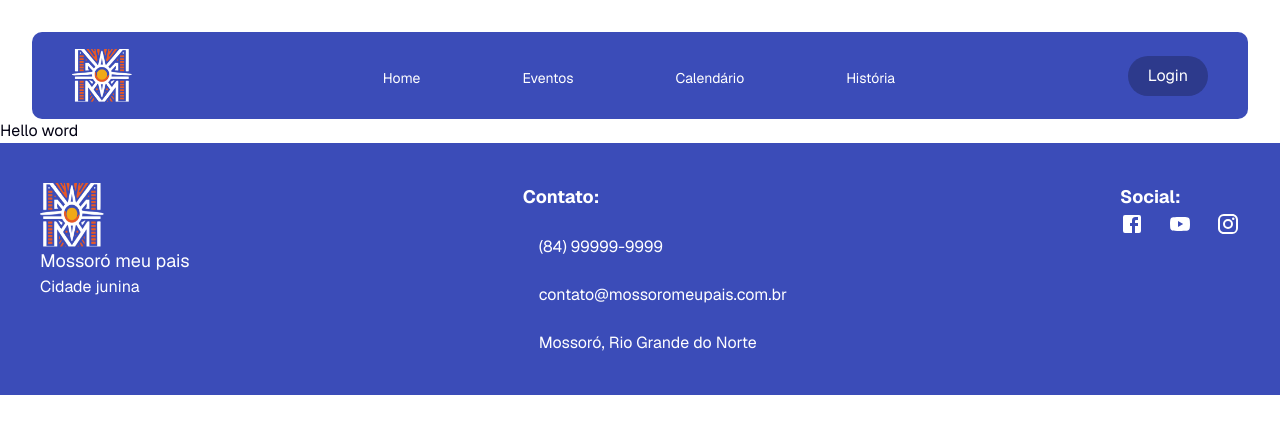
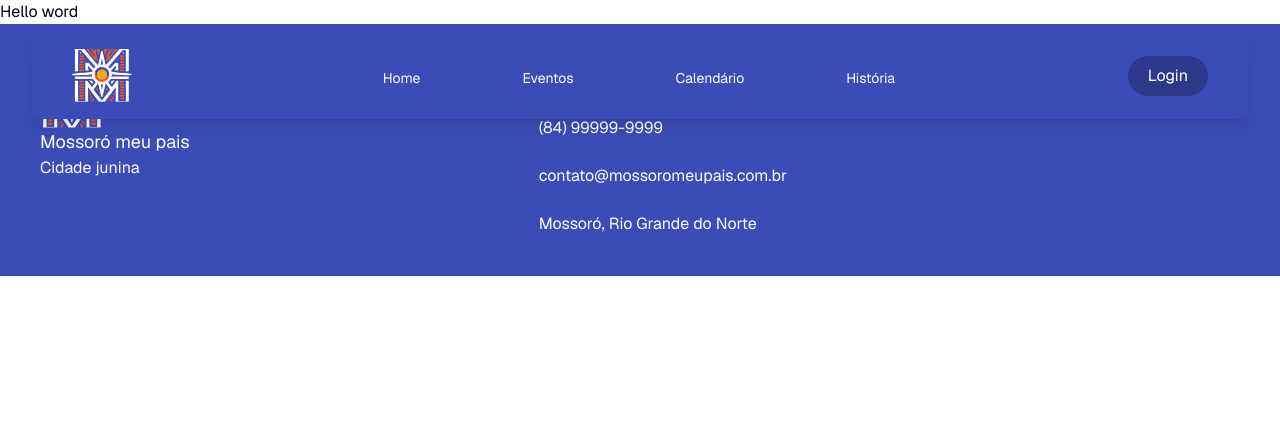
Before and after one commit to MarciaRejane/MossoroEventos, a Next.js app: page / in a window 1280 px wide. Shown: the top 434 px of the page. Built offline with nearby package versions, Linux system fonts and the light colour scheme; some icons are missing.

Commit message:
fix(header): corrigido navegação do menu desktop

```diff
--- a/src/components/custom/Header/header.tsx
+++ b/src/components/custom/Header/header.tsx
@@ -4,8 +4,8 @@ import { NavMobile } from "./nav-mobile";
 
 export default function Header() {
   return (
-    <header className=" md:w-full pt-8 px-8">
-      <div className="bg-blue-main flex items-center justify-between py-4 px-10 text-white rounded-lg w-full ">
+    <header className="fixed top-0 left-0 z-50 w-full pt-8 px-8 ">
+      <div className=" bg-blue-main flex items-center justify-between py-4 px-10 text-white rounded-lg w-full pointer-events-auto shadow-lg">
         <div>
           <Image
             src="/assets/Logo.png"
--- a/src/components/custom/Header/nav-desktop.tsx
+++ b/src/components/custom/Header/nav-desktop.tsx
@@ -1,6 +1,6 @@
 "use client"
 import { NavigationMenu, NavigationMenuItem, NavigationMenuLink, NavigationMenuList } from "../../ui/navigation-menu"
-
+import Link from "next/link";
 import { NAV_ITEMS } from "@/src/config/navigation";
 
 export function NavDesktop() {
@@ -14,9 +14,11 @@ export function NavDesktop() {
 
             return (
               <NavigationMenuItem key={item.label}>
-                <NavigationMenuLink key={item.href} className="text-md">
-                  <Icon sx={{ width: 20 }} className="text-white" />
-                  {item.label}
+                <NavigationMenuLink asChild className="text-md">
+                  <Link href={item.href}>
+                    <Icon sx={{ width: 20 }} className="text-white" />
+                    {item.label}
+                  </Link>
                 </NavigationMenuLink>
               </NavigationMenuItem>
             )
```
